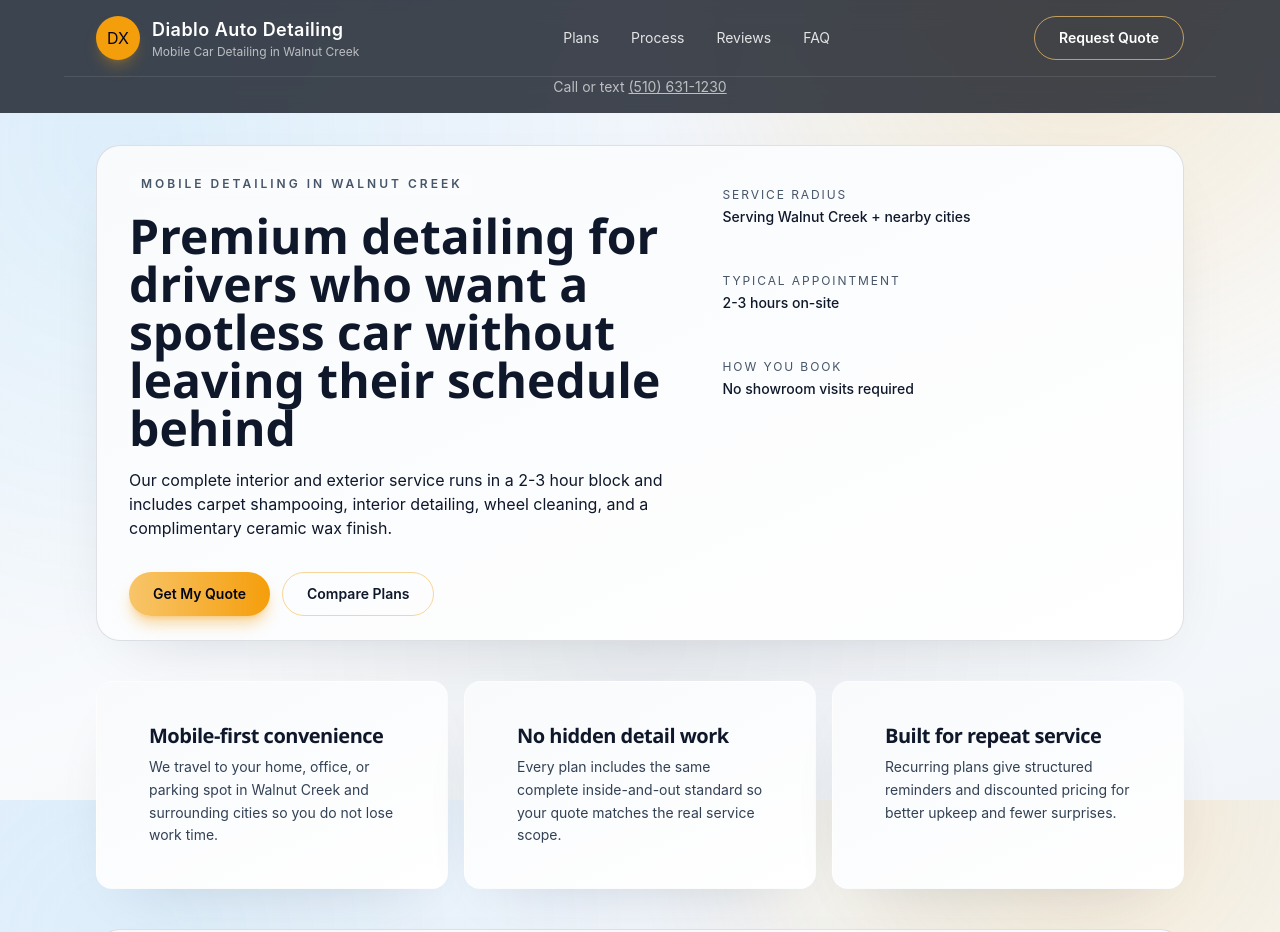
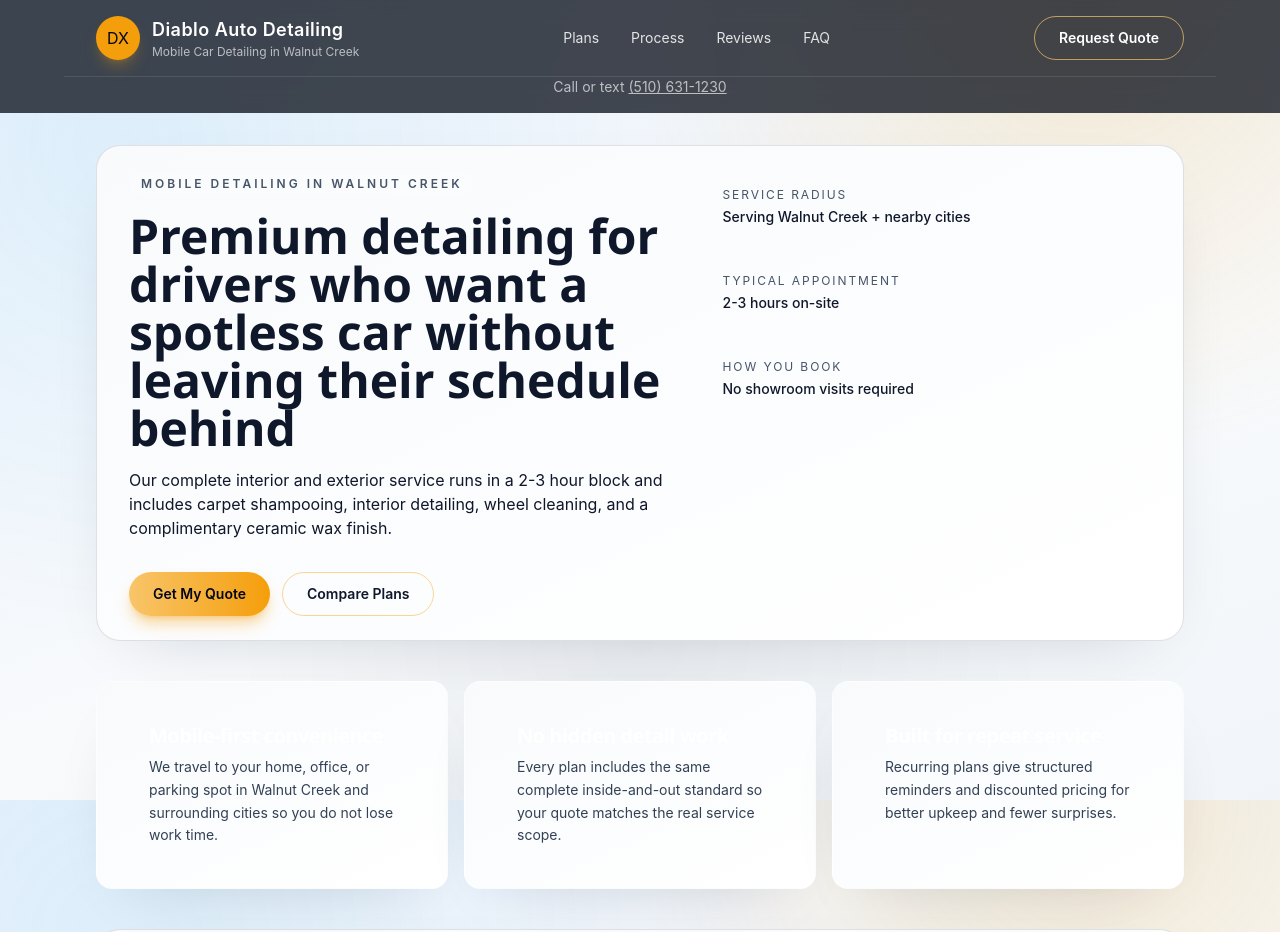
Before and after one commit to jakerslam/Diablo-Auto-Detailing-Website, a SvelteKit app: page / in a window 1280 px wide. Shown: the top 932 px of the page. Built offline with nearby package versions, Linux system fonts and the light colour scheme.

Commit message:
Apply shared card text token for dark-card defaults

```diff
--- a/src/app.css
+++ b/src/app.css
@@ -16,6 +16,7 @@
     --text-primary: #0f172a;
     --text-muted: #334155;
     --text-subtle: #475569;
+    --text-on-card: #ffffff;
 
     --stroke: rgba(15, 23, 42, 0.14);
     --focus-ring: rgba(245, 158, 11, 0.65);
@@ -44,6 +45,7 @@
       --text-primary: #f8fafc;
       --text-muted: rgba(226, 232, 240, 0.82);
       --text-subtle: rgba(226, 232, 240, 0.65);
+      --text-on-card: #ffffff;
 
       --stroke: rgba(255, 255, 255, 0.14);
       --focus-ring: rgba(245, 158, 11, 0.6);
@@ -97,6 +99,10 @@
     background: linear-gradient(155deg, var(--surface-soft), var(--surface));
     color: var(--text-primary);
     @apply rounded-3xl border border-[var(--surface-border)] px-5 py-6 shadow-[0_24px_70px_-40px_rgba(14,23,42,0.22)] md:px-8;
+  }
+
+  .card {
+    color: var(--text-on-card);
   }
 
   .diablo-kicker {
--- a/src/lib/components/ui/card.svelte
+++ b/src/lib/components/ui/card.svelte
@@ -1,7 +1,11 @@
 <script lang="ts">
   import { cn } from '$lib/utils';
+
+  const card = {
+    base: 'rounded-2xl border border-white/15 bg-[rgba(15,26,48,0.8)] backdrop-blur-sm card',
+  };
 
   export let className = '';
 </script>
 
-<div class={cn('rounded-2xl border border-white/15 bg-[rgba(15,26,48,0.8)] backdrop-blur-sm', className)}><slot /></div>
+<div class={cn(card.base, className)}><slot /></div>
```
